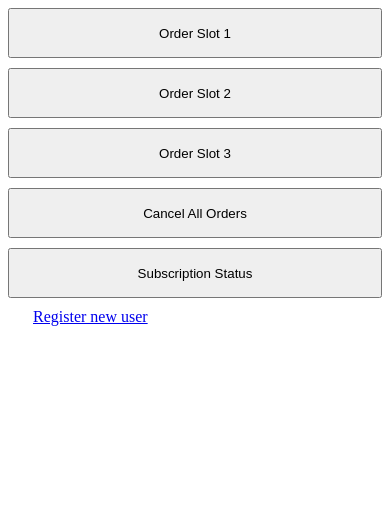
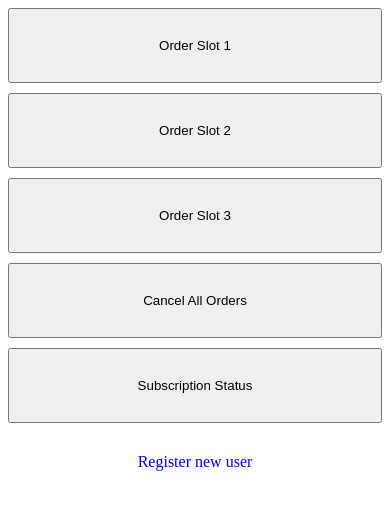
Before and after one commit to nuhman/flask-amazon-drs, a Flask app: page / in a window 390 px wide. Shown: the top 510 px of the page. Run offline with Flask 2, Linux system fonts and the light colour scheme.

Commit message:
mobile support improvements

```diff
--- a/templates/auth_redirect.html
+++ b/templates/auth_redirect.html
@@ -7,9 +7,7 @@
   <title>Document</title>
 </head>
 <body>
-
     <h1>Registraion Complete</h1>
-    <br>
     <a href="/">back</a>
 </body>
 </html>
--- a/templates/dashboard.html
+++ b/templates/dashboard.html
@@ -6,20 +6,26 @@
   <meta name="viewport" content="width=device-width, initial-scale=1.0">
   <meta http-equiv="X-UA-Compatible" content="ie=edge">
   <title>Document</title>
+
   <style>
-
     button{
       padding: 0px 50px 0px 50px;
       width: 100%;
-    height: 50px;;
+      height: 75px;;
       margin-bottom: 10px;
     }
 
-  a{
-    margin: 25px;
+    .link{
+      margin-top: 20px;
+      display: flex;
+      justify-content:space-evenly;
     }
 
+    a{
+      text-decoration: none;
+    }
   </style>
+
   <script>
     user_id = {{user_id}};
     const create_order = function (obj) {
@@ -131,7 +137,10 @@
   <button onclick="subscription_info()">Subscription Status</button>
   <br>
   <div id="message"></div>
+  <div class="link">
     <a href="/auth/login">Register new user</a>
+  </div>
+
 </body>
 
 </html>
```
Also changed, not shown: templates/login.html (+5 -6 lines). Lines whose indentation alone changed are shown as unchanged.
